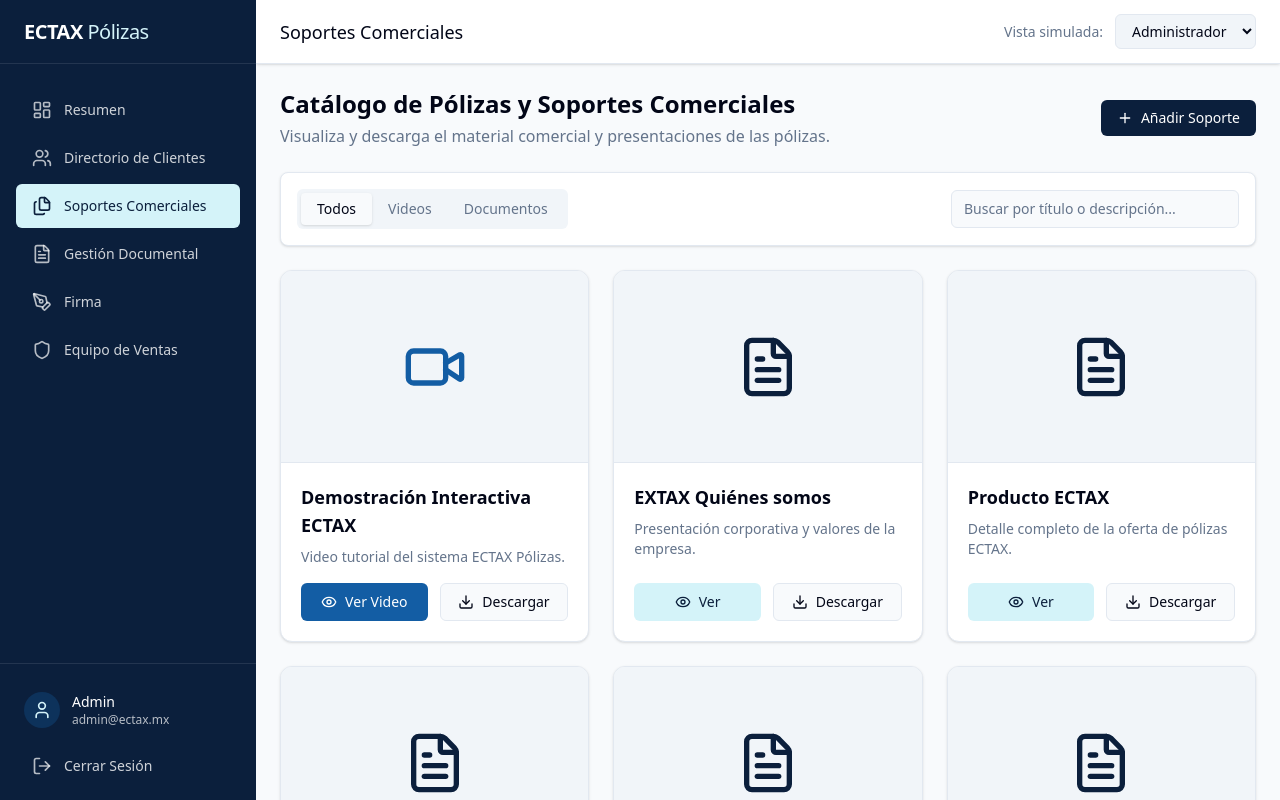
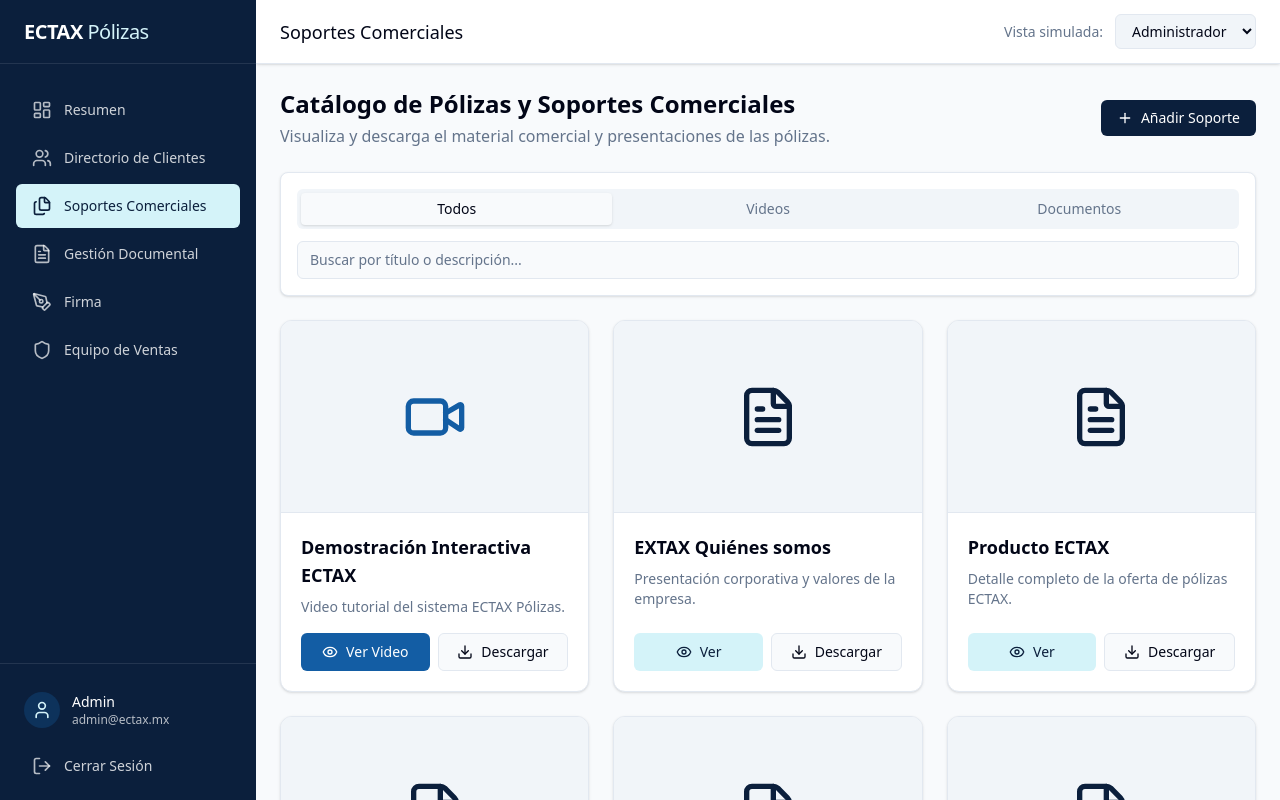
Before and after one commit to DiegoRozo23/demo-ectax, a Next.js app: page /dashboard/catalogo in a window 1280 px wide. Built offline with nearby package versions, Linux system fonts and the light colour scheme.

Commit message:
fix: responsive issues in PDF viewer and catalog page

```diff
--- a/app/dashboard/catalogo/page.tsx
+++ b/app/dashboard/catalogo/page.tsx
@@ -139,23 +139,23 @@
     if (isAdding && role === "Admin") {
         return (
             <div className="max-w-4xl mx-auto">
-                <div className="mb-6 flex items-center justify-between">
+                <div className="mb-6 flex flex-col sm:flex-row items-start sm:items-center justify-between gap-3">
                     <div>
-                        <h2 className="text-2xl font-bold text-foreground">Subir Nuevo Soporte Comercial</h2>
-                        <p className="text-muted-foreground mt-1">
+                        <h2 className="text-xl sm:text-2xl font-bold text-foreground">Subir Nuevo Soporte Comercial</h2>
+                        <p className="text-muted-foreground mt-1 text-sm sm:text-base">
                             Añade presentaciones, PDFs, o videos formativos al catálogo comercial de la red de asesores.
                         </p>
                     </div>
                     <button
                         onClick={() => setIsAdding(false)}
-                        className="border border-border bg-background px-4 py-2 rounded-md text-sm font-medium hover:bg-muted transition-colors">
+                        className="border border-border bg-background px-4 py-2 rounded-md text-sm font-medium hover:bg-muted transition-colors shrink-0 self-start sm:self-auto">
                         Cancelar
                     </button>
                 </div>
 
                 <div className="bg-card border border-border shadow-sm rounded-lg p-6">
-                    <form className="space-y-6" onSubmit={handleAddSupport}>
-                        <div className="grid grid-cols-1 md:grid-cols-2 gap-6">
+                    <form className="space-y-5 sm:space-y-6" onSubmit={handleAddSupport}>
+                        <div className="grid grid-cols-1 md:grid-cols-2 gap-5 sm:gap-6">
                             <div className="space-y-4">
                                 <div>
                                     <label className="block text-sm font-medium text-foreground mb-1">
@@ -263,13 +263,13 @@
             </div>
 
             {/* Filtros y Buscador */}
-            <div className="mb-6 flex flex-col md:flex-row gap-4 items-center justify-between bg-card p-4 rounded-lg border border-border shadow-sm">
-                <div className="flex bg-muted p-1 rounded-md w-full md:w-auto">
+            <div className="mb-6 flex flex-col gap-3 bg-card p-3 sm:p-4 rounded-lg border border-border shadow-sm">
+                <div className="flex bg-muted p-1 rounded-md w-full">
                     {["Todos", "Videos", "Documentos"].map((cat) => (
                         <button
                             key={cat}
                             onClick={() => setCategory(cat)}
-                            className={`flex-1 md:flex-none px-4 py-1.5 text-sm font-medium rounded-sm transition-colors ${category === cat
+                            className={`flex-1 px-2 sm:px-4 py-1.5 text-xs sm:text-sm font-medium rounded-sm transition-colors ${category === cat
                                 ? "bg-background text-foreground shadow-sm"
                                 : "text-muted-foreground hover:text-foreground"
                                 }`}
@@ -279,7 +279,7 @@
                     ))}
                 </div>
 
-                <div className="w-full md:w-72">
+                <div className="w-full">
                     <input
                         type="text"
                         placeholder="Buscar por título o descripción..."
@@ -313,32 +313,32 @@
                                 {doc.description}
                             </p>
 
-                            <div className="mt-4 flex gap-3">
+                            <div className="mt-4 flex flex-col xs:flex-row gap-2">
                                 {doc.type === "pdf" && (
                                     <button
                                         onClick={() => setPlayingPdf(`${basePath}/documents/${doc.file}`)}
-                                        className="flex-1 flex items-center justify-center gap-2 bg-secondary text-secondary-foreground py-2 px-4 rounded-md text-sm font-medium hover:bg-secondary/80 transition-colors"
+                                        className="flex-1 flex items-center justify-center gap-2 bg-secondary text-secondary-foreground py-2 px-3 rounded-md text-sm font-medium hover:bg-secondary/80 transition-colors"
                                     >
-                                        <Eye className="w-4 h-4" />
-                                        Ver
+                                        <Eye className="w-4 h-4 shrink-0" />
+                                        <span>Ver</span>
                                     </button>
                                 )}
                                 {doc.type === "video" && (
                                     <button
                                         onClick={() => setPlayingVideo(doc.file === "demo.mp4" ? `${basePath}/${doc.file}` : `${basePath}/documents/${doc.file}`)}
-                                        className="flex-1 flex items-center justify-center gap-2 bg-accent text-white py-2 px-4 rounded-md text-sm font-medium hover:bg-accent/90 transition-colors"
+                                        className="flex-1 flex items-center justify-center gap-2 bg-accent text-white py-2 px-3 rounded-md text-sm font-medium hover:bg-accent/90 transition-colors"
                                     >
-                                        <Eye className="w-4 h-4" />
-                                        Ver Video
+                                        <Eye className="w-4 h-4 shrink-0" />
+                                        <span>Ver Video</span>
                                     </button>
                                 )}
                                 <a
                                     href={`${basePath}/documents/${doc.file}`}
                                     download={doc.file.replace("Copia de ", "")}
-                                    className="flex-1 flex items-center justify-center gap-2 border border-border bg-background text-foreground py-2 px-4 rounded-md text-sm font-medium hover:bg-muted transition-colors"
+                                    className="flex-1 flex items-center justify-center gap-2 border border-border bg-background text-foreground py-2 px-3 rounded-md text-sm font-medium hover:bg-muted transition-colors"
                                 >
-                                    <Download className="w-4 h-4" />
-                                    Descargar
+                                    <Download className="w-4 h-4 shrink-0" />
+                                    <span>Descargar</span>
                                 </a>
                             </div>
                         </div>
@@ -375,15 +375,15 @@
 
             {playingPdf && (
                 <div className="fixed inset-0 z-50 flex flex-col items-center justify-center bg-black/95 backdrop-blur-md animate-in fade-in">
-                    <div className="absolute top-4 right-4 z-50">
+                    <div className="absolute top-3 right-3 sm:top-4 sm:right-4 z-50">
                         <button
                             onClick={() => setPlayingPdf(null)}
-                            className="bg-white/10 hover:bg-white/20 text-white rounded-full p-3 transition-colors backdrop-blur-md shadow-lg"
+                            className="bg-white/10 hover:bg-white/20 text-white rounded-full p-2 sm:p-3 transition-colors backdrop-blur-md shadow-lg"
                         >
-                            <X className="w-6 h-6" />
+                            <X className="w-5 h-5 sm:w-6 sm:h-6" />
                         </button>
                     </div>
-                    <div className="w-full h-full flex items-center justify-center m-0 p-0">
+                    <div className="w-full h-full flex items-center justify-center">
                         <PdfCarousel pdfUrl={playingPdf} />
                     </div>
                 </div>
--- a/app/globals.css
+++ b/app/globals.css
@@ -1,6 +1,7 @@
 @import "tailwindcss";
 
 @theme {
+  --breakpoint-xs: 30rem; /* 480px */
   --color-background: var(--background);
   --color-foreground: var(--foreground);
   --color-primary: var(--primary);
```
Also changed, not shown: app/components/PdfCarouselClient.tsx (+32 -11 lines).
